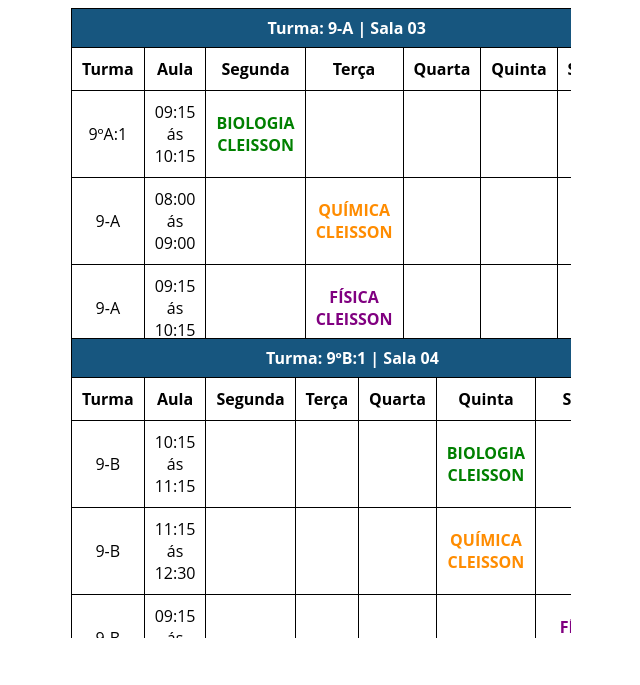
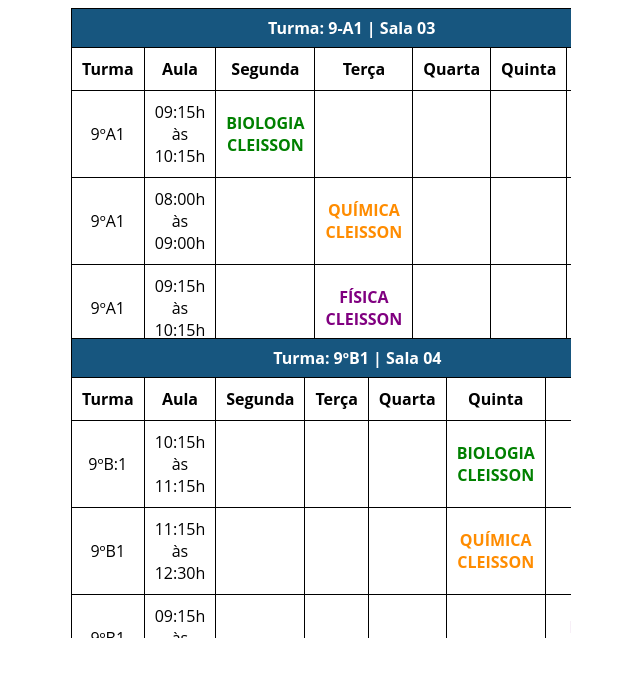
Before and after one commit to profcleisson/prof-cleisson, a plain HTML site: page turmas/9º.html in a window 1280 px wide. Shown: the whole page, without its empty margins (319-959 px from the left). Drawn offline with Linux system fonts and the light colour scheme.

Commit message:
fsfsdfse

```diff
--- a/turmas/9º.html
+++ b/turmas/9º.html
@@ -9,7 +9,7 @@
 <body>
     <div id="bottom">
         <table>
-            <caption>Turma: 9-A | Sala 03</caption>
+            <caption>Turma: 9-A1 | Sala 03</caption>
             <thead>
                 <tr>
                     <th>Turma</th>
@@ -23,8 +23,8 @@
             </thead>
             <tbody>
                 <tr>
-                    <td>9ºA:1</td>
-                    <td>09:15 ás 10:15</td>
+                    <td>9ºA1</td>
+                    <td>09:15h às 10:15h</td>
                     <td style="color: green; font-weight: bold;">BIOLOGIA <br> CLEISSON</td>
                     <td></td>
                     <td></td>
@@ -32,8 +32,8 @@
                     <td></td>
                 </tr>
                 <tr>
-                    <td>9-A</td>
-                    <td>08:00 ás 09:00</td>
+                    <td>9ºA1</td>
+                    <td>08:00h às 09:00h</td>
                     <td></td>
                     <td style="color: darkorange; font-weight: bold;">QUÍMICA <br> CLEISSON</td>
                     <td></td>
@@ -41,8 +41,8 @@
                     <td></td>
                 </tr>
                 <tr>
-                    <td>9-A</td>
-                    <td>09:15 ás 10:15</td>
+                    <td>9ºA1</td>
+                    <td>09:15h às 10:15h</td>
                     <td></td>
                     <td style="color: purple; font-weight: bold;">FÍSICA <br> CLEISSON</td>
                     <td></td>
@@ -55,7 +55,7 @@
 
     <div>
         <table>
-            <caption>Turma: 9ºB:1 | Sala 04</caption>
+            <caption>Turma: 9ºB1 | Sala 04</caption>
             <thead>
                 <tr>
                     <th>Turma</th>
@@ -69,8 +69,8 @@
             </thead>
             <tbody>
                 <tr>
-                    <td>9-B</td>
-                    <td>10:15 ás 11:15</td>
+                    <td>9ºB:1</td>
+                    <td>10:15h às 11:15h</td>
                     <td></td>
                     <td></td>
                     <td></td>
@@ -78,8 +78,8 @@
                     <td></td>
                 </tr>
                 <tr>
-                    <td>9-B</td>
-                    <td>11:15 ás 12:30</td>
+                    <td>9ºB1</td>
+                    <td>11:15h às 12:30h</td>
                     <td></td>
                     <td></td>
                     <td></td>
@@ -87,8 +87,8 @@
                     <td></td>
                 </tr>
                 <tr>
-                    <td>9-B</td>
-                    <td>09:15 ás 10:15</td>
+                    <td>9ºB1</td>
+                    <td>09:15h às 10:15h</td>
                     <td></td>
                     <td></td>
                     <td></td>
```
Also changed, not shown: turmas/1º.html (+7 -7 lines), turmas/2º.html (+6 -6 lines), turmas/8º.html (+7 -7 lines).
